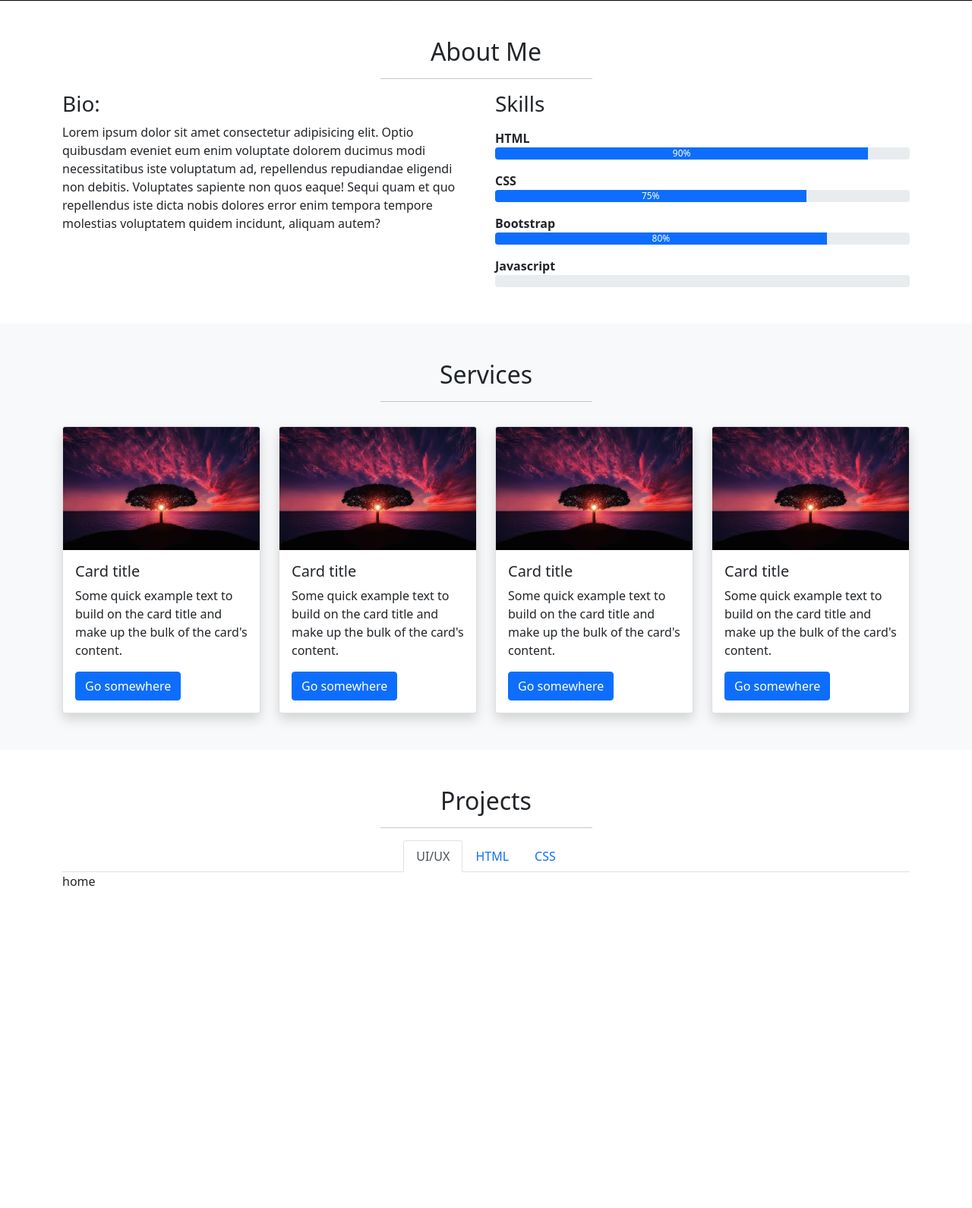
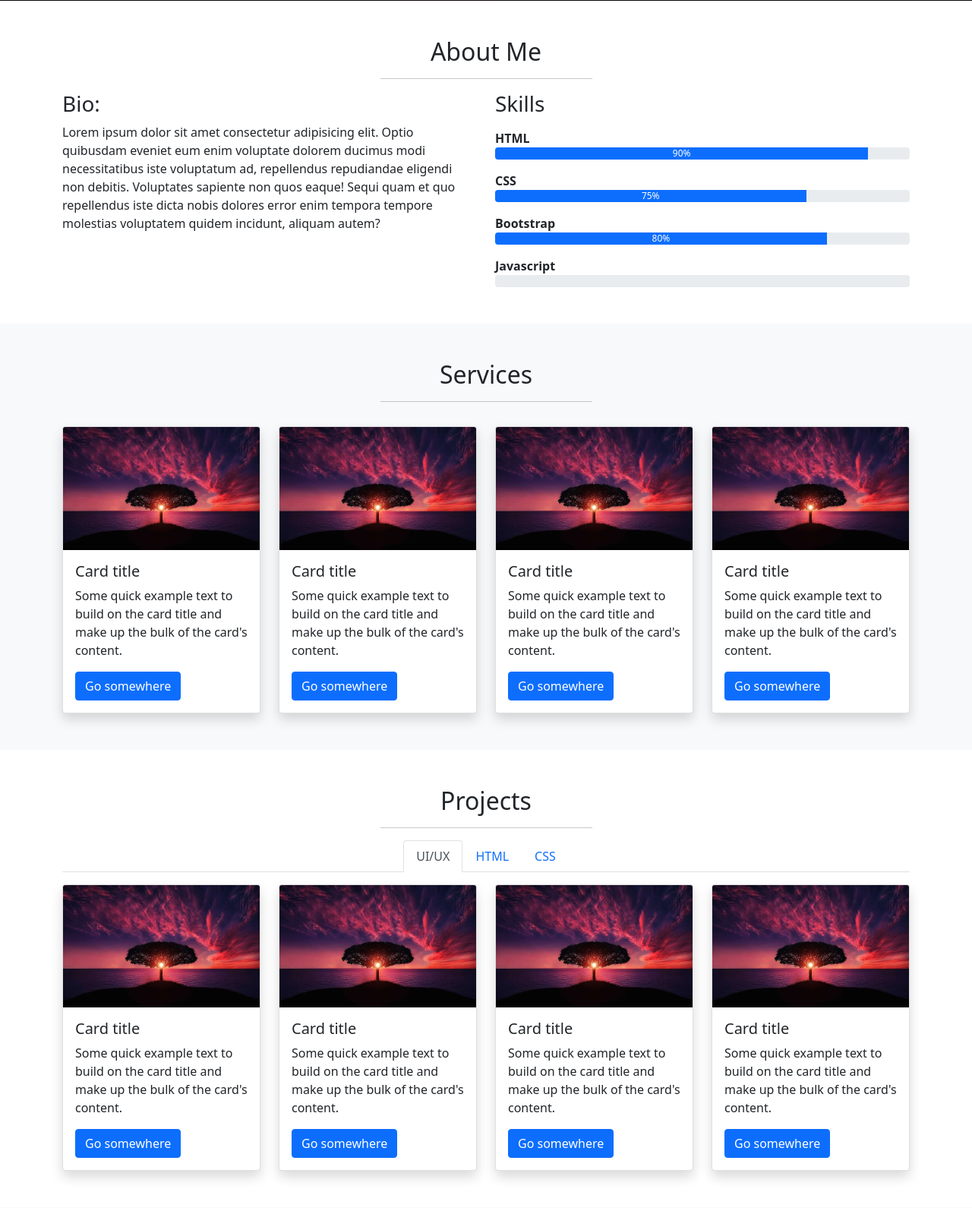
Before and after one commit to cbaitbd/Web_Dev_06, a PHP site: page / in a window 1280 px wide. Shown: the part 775-2365 px from the top of the page at 76% size. Before the commit the page ends 1941 px from the top, so only its background shows below. Run offline with PHP 8.4, Linux system fonts and the light colour scheme; some libraries are stand-ins or nearby versions.

Commit message:
class_13 bootstrap_project_01_02

```diff
--- a/bootstrap/index.html
+++ b/bootstrap/index.html
@@ -9,6 +9,9 @@
   <!-- Bootstrap CSS -->
   <link href="./bootstrap-5.1.3-dist/css/bootstrap.min.css" rel="stylesheet"
     integrity="sha384-1BmE4kWBq78iYhFldvKuhfTAU6auU8tT94WrHftjDbrCEXSU1oBoqyl2QvZ6jIW3" crossorigin="anonymous">
+
+  <!-- Bootstrap icon -->
+  <link rel="stylesheet" href="https://cdn.jsdelivr.net/npm/bootstrap-icons@1.7.1/font/bootstrap-icons.css">
 
   <link rel="stylesheet" href="./style.css">
   <title>Hello, world!</title>
@@ -165,7 +168,8 @@
             <img src="./images/slider_01.webp" class="card-img-top" alt="...">
             <div class="card-body">
               <h5 class="card-title">Card title</h5>
-              <p class="card-text">Some quick example text to build on the card title and make up the bulk of the card's content.</p>
+              <p class="card-text">Some quick example text to build on the card title and make up the bulk of the card's
+                content.</p>
               <a href="#" class="btn btn-primary">Go somewhere</a>
             </div>
           </div>
@@ -176,7 +180,8 @@
             <img src="./images/slider_01.webp" class="card-img-top" alt="...">
             <div class="card-body">
               <h5 class="card-title">Card title</h5>
-              <p class="card-text">Some quick example text to build on the card title and make up the bulk of the card's content.</p>
+              <p class="card-text">Some quick example text to build on the card title and make up the bulk of the card's
+                content.</p>
               <a href="#" class="btn btn-primary">Go somewhere</a>
             </div>
           </div>
@@ -187,7 +192,8 @@
             <img src="./images/slider_01.webp" class="card-img-top" alt="...">
             <div class="card-body">
               <h5 class="card-title">Card title</h5>
-              <p class="card-text">Some quick example text to build on the card title and make up the bulk of the card's content.</p>
+              <p class="card-text">Some quick example text to build on the card title and make up the bulk of the card's
+                content.</p>
               <a href="#" class="btn btn-primary">Go somewhere</a>
             </div>
           </div>
@@ -198,7 +204,8 @@
             <img src="./images/slider_01.webp" class="card-img-top" alt="...">
             <div class="card-body">
               <h5 class="card-title">Card title</h5>
-              <p class="card-text">Some quick example text to build on the card title and make up the bulk of the card's content.</p>
+              <p class="card-text">Some quick example text to build on the card title and make up the bulk of the card's
+                content.</p>
               <a href="#" class="btn btn-primary">Go somewhere</a>
             </div>
           </div>
@@ -217,23 +224,258 @@
 
     <ul class="nav nav-tabs justify-content-center" id="projectTab" role="tablist">
       <li class="nav-item" role="presentation">
-        <button class="nav-link active" id="ui-tab" data-bs-toggle="tab" data-bs-target="#ui" type="button" role="tab" aria-controls="ui" aria-selected="true">UI/UX</button>
+        <button class="nav-link active" id="ui-tab" data-bs-toggle="tab" data-bs-target="#ui" type="button" role="tab"
+          aria-controls="ui" aria-selected="true">UI/UX</button>
       </li>
       <li class="nav-item" role="presentation">
-        <button class="nav-link" id="html-tab" data-bs-toggle="tab" data-bs-target="#html" type="button" role="tab" aria-controls="html" aria-selected="false">HTML</button>
+        <button class="nav-link" id="html-tab" data-bs-toggle="tab" data-bs-target="#html" type="button" role="tab"
+          aria-controls="html" aria-selected="false">HTML</button>
       </li>
       <li class="nav-item" role="presentation">
-        <button class="nav-link" id="css-tab" data-bs-toggle="tab" data-bs-target="#css" type="button" role="tab" aria-controls="css" aria-selected="false">CSS</button>
+        <button class="nav-link" id="css-tab" data-bs-toggle="tab" data-bs-target="#css" type="button" role="tab"
+          aria-controls="css" aria-selected="false">CSS</button>
       </li>
     </ul>
-    <div class="tab-content" id="myTabContent">
-      <div class="tab-pane fade show active" id="ui" role="tabpanel" aria-labelledby="ui-tab">home</div>
-      <div class="tab-pane fade" id="html" role="tabpanel" aria-labelledby="html-tab">profile</div>
-      <div class="tab-pane fade" id="css" role="tabpanel" aria-labelledby="css-tab">contact</div>
+    <div class="tab-content" id="projectTabContent">
+      <div class="tab-pane fade show active" id="ui" role="tabpanel" aria-labelledby="ui-tab">
+        <div class="row">
+          <div class="col-lg-3 col-md-4 col-sm-6 mt-3">
+            <div class="card shadow">
+              <img src="./images/slider_01.webp" class="card-img-top" alt="...">
+              <div class="card-body">
+                <h5 class="card-title">Card title</h5>
+                <p class="card-text">Some quick example text to build on the card title and make up the bulk of the
+                  card's content.</p>
+                <a href="#" class="btn btn-primary">Go somewhere</a>
+              </div>
+            </div>
+          </div>
+
+          <div class="col-lg-3 col-md-4 col-sm-6 mt-3">
+            <div class="card shadow">
+              <img src="./images/slider_01.webp" class="card-img-top" alt="...">
+              <div class="card-body">
+                <h5 class="card-title">Card title</h5>
+                <p class="card-text">Some quick example text to build on the card title and make up the bulk of the
+                  card's content.</p>
+                <a href="#" class="btn btn-primary">Go somewhere</a>
+              </div>
+            </div>
+          </div>
+
+          <div class="col-lg-3 col-md-4 col-sm-6 mt-3">
+            <div class="card shadow">
+              <img src="./images/slider_01.webp" class="card-img-top" alt="...">
+              <div class="card-body">
+                <h5 class="card-title">Card title</h5>
+                <p class="card-text">Some quick example text to build on the card title and make up the bulk of the
+                  card's content.</p>
+                <a href="#" class="btn btn-primary">Go somewhere</a>
+              </div>
+            </div>
+          </div>
+
+          <div class="col-lg-3 col-md-4 col-sm-6 mt-3">
+            <div class="card shadow">
+              <img src="./images/slider_01.webp" class="card-img-top" alt="...">
+              <div class="card-body">
+                <h5 class="card-title">Card title</h5>
+                <p class="card-text">Some quick example text to build on the card title and make up the bulk of the
+                  card's content.</p>
+                <a href="#" class="btn btn-primary">Go somewhere</a>
+              </div>
+            </div>
+          </div>
+
+        </div>
+      </div>
+      <div class="tab-pane fade" id="html" role="tabpanel" aria-labelledby="html-tab">
+        <div class="row">
+          <div class="col-lg-3 col-md-4 col-sm-6 mt-3">
+            <div class="card shadow">
+              <img src="./images/slider_01.webp" class="card-img-top" alt="...">
+              <div class="card-body">
+                <h5 class="card-title">Card title</h5>
+                <p class="card-text">Some quick example text to build on the card title and make up the bulk of the
+                  card's content.</p>
+                <a href="#" class="btn btn-primary">Go somewhere</a>
+              </div>
+            </div>
+          </div>
+
+          <div class="col-lg-3 col-md-4 col-sm-6 mt-3">
+            <div class="card shadow">
+              <img src="./images/slider_01.webp" class="card-img-top" alt="...">
+              <div class="card-body">
+                <h5 class="card-title">Card title</h5>
+                <p class="card-text">Some quick example text to build on the card title and make up the bulk of the
+                  card's content.</p>
+                <a href="#" class="btn btn-primary">Go somewhere</a>
+              </div>
+            </div>
+          </div>
+
+          <div class="col-lg-3 col-md-4 col-sm-6 mt-3">
+            <div class="card shadow">
+              <img src="./images/slider_01.webp" class="card-img-top" alt="...">
+              <div class="card-body">
+                <h5 class="card-title">Card title</h5>
+                <p class="card-text">Some quick example text to build on the card title and make up the bulk of the
+                  card's content.</p>
+                <a href="#" class="btn btn-primary">Go somewhere</a>
+              </div>
+            </div>
+          </div>
+
+          <div class="col-lg-3 col-md-4 col-sm-6 mt-3">
+            <div class="card shadow">
+              <img src="./images/slider_01.webp" class="card-img-top" alt="...">
+              <div class="card-body">
+                <h5 class="card-title">Card title</h5>
+                <p class="card-text">Some quick example text to build on the card title and make up the bulk of the
+                  card's content.</p>
+                <a href="#" class="btn btn-primary">Go somewhere</a>
+              </div>
+            </div>
+          </div>
+        </div>
+      </div>
+      <div class="tab-pane fade" id="css" role="tabpanel" aria-labelledby="css-tab">
+        <div class="row">
+          <div class="col-lg-3 col-md-4 col-sm-6 mt-3">
+            <div class="card shadow">
+              <img src="./images/slider_01.webp" class="card-img-top" alt="...">
+              <div class="card-body">
+                <h5 class="card-title">Card title</h5>
+                <p class="card-text">Some quick example text to build on the card title and make up the bulk of the
+                  card's content.</p>
+                <a href="#" class="btn btn-primary">Go somewhere</a>
+              </div>
+            </div>
+          </div>
+
+          <div class="col-lg-3 col-md-4 col-sm-6 mt-3">
+            <div class="card shadow">
+              <img src="./images/slider_01.webp" class="card-img-top" alt="...">
+              <div class="card-body">
+                <h5 class="card-title">Card title</h5>
+                <p class="card-text">Some quick example text to build on the card title and make up the bulk of the
+                  card's content.</p>
+                <a href="#" class="btn btn-primary">Go somewhere</a>
+              </div>
+            </div>
+          </div>
+
+          <div class="col-lg-3 col-md-4 col-sm-6 mt-3">
+            <div class="card shadow">
+              <img src="./images/slider_01.webp" class="card-img-top" alt="...">
+              <div class="card-body">
+                <h5 class="card-title">Card title</h5>
+                <p class="card-text">Some quick example text to build on the card title and make up the bulk of the
+                  card's content.</p>
+                <a href="#" class="btn btn-primary">Go somewhere</a>
+              </div>
+            </div>
+          </div>
+
+          <div class="col-lg-3 col-md-4 col-sm-6 mt-3">
+            <div class="card shadow">
+              <img src="./images/slider_01.webp" class="card-img-top" alt="...">
+              <div class="card-body">
+                <h5 class="card-title">Card title</h5>
+                <p class="card-text">Some quick example text to build on the card title and make up the bulk of the
+                  card's content.</p>
+                <a href="#" class="btn btn-primary">Go somewhere</a>
+              </div>
+            </div>
+          </div>
+        </div>
+      </div>
     </div>
+  </div>
+  <!-- Project End -->
 
+  <!-- Contact Start -->
+  <div class="bg-light py-5">
+    <div class="container">
+      <h2 class="text-center">Contact</h2>
+      <hr class="w-25 mx-auto">
+
+      <div class="row mt-3">
+        <div class="col-md-6 mt-3">
+          <iframe
+            src="https://www.google.com/maps/embed?pb=!1m18!1m12!1m3!1d14538.056444307722!2d88.60482949999998!3d24.363412649999997!2m3!1f0!2f0!3f0!3m2!1i1024!2i768!4f13.1!3m3!1m2!1s0x0%3A0x85147f49494d73a7!2sCBA%20IT%20%26%20Freelancing%20Institute!5e0!3m2!1sen!2sbd!4v1638095204493!5m2!1sen!2sbd"
+            width="100%" height="450" style="border:0;" allowfullscreen="" loading="lazy"></iframe>
+        </div>
+        <div class="col-md-6 mt-3">
+          <form class="bg-white p-3 shadow rounded">
+            <div class="mb-3">
+              <label for="exampleInputEmail1" class="form-label">Email address</label>
+              <input type="email" class="form-control" id="exampleInputEmail1" aria-describedby="emailHelp">
+              <div id="emailHelp" class="form-text">We'll never share your email with anyone else.</div>
+            </div>
+            <div class="mb-3">
+              <label for="exampleInputPassword1" class="form-label">Password</label>
+              <input type="password" class="form-control" id="exampleInputPassword1">
+            </div>
+            <div class="mb-3">
+              <label for="message" class="form-label">Message</label>
+              <textarea class="form-control" name="" id="message" rows="8"></textarea>
+            </div>
+            <div class="mb-3 form-check">
+              <input type="checkbox" class="form-check-input" id="exampleCheck1">
+              <label class="form-check-label" for="exampleCheck1">Check me out</label>
+            </div>
+            <button type="submit" class="btn btn-primary w-100">Send</button>
+          </form>
+
+        </div>
+      </div>
+    </div>
   </div>
-<!-- Project End -->
+  <!-- Contact End -->
+
+  <!-- Footer Start -->
+  <div class="bg-dark pt-5 text-white">
+    <div class="container">
+      <div class="row">
+        <div class="col-md-4">
+          <h3 class="display-4">My Web Site</h3>
+          <hr>
+          <p class="lead">Lorem ipsum dolor, sit amet consectetur adipisicing elit. Quas odio dolore voluptas
+            consequatur ipsa similique ipsam. Natus laudantium ullam officia?</p>
+        </div>
+        <div class="col-md-4">
+          <h3>Important Links</h3>
+          <hr>
+          <ul class="list-group">
+            <li class="list-group-item bg-dark"><a href="#">Home</a></li>
+            <li class="list-group-item bg-dark"><a href="#">About</a></li>
+            <li class="list-group-item bg-dark"><a href="#">Services</a></li>
+            <li class="list-group-item bg-dark"><a href="#">Project</a></li>
+            <li class="list-group-item bg-dark"><a href="#">Contact</a></li>
+            <li class="list-group-item bg-dark"><a href="#">Blog</a></li>
+
+          </ul>
+        </div>
+        <div class="col-md-4">
+          <h3>Social Links</h3>
+          <hr>
+
+          <i class="bi bi-facebook icon"></i>
+          <i class="bi bi-twitter icon"></i>
+          <i class="bi bi-youtube icon"></i>
+          <i class="bi bi-instagram icon"></i>
+          <hr>
+          <button class="btn btn-primary">News Latter</button>
+        </div>
+      </div>
+
+    </div>
+    <hr>
+    <p class="text-center m-0 pb-3">Copy Right &copy; IA Masum</p>
+  </div>
+  <!-- Footer End -->
 
   <!-- Option 1: Bootstrap Bundle with Popper -->
   <script src="./bootstrap-5.1.3-dist/js/bootstrap.bundle.min.js"
--- a/bootstrap/style.css
+++ b/bootstrap/style.css
@@ -7,3 +7,16 @@
     height: 15px !important;
     border-radius: 50% !important;
 }
+
+.rounded{
+    border-radius: 10px !important;
+}
+
+.icon{
+    font-size: 20px;
+    border: 1px solid blue;
+    padding: 10px;
+    border-radius:  10px;
+    background-color: blue;
+    margin: 5px;
+}
```
